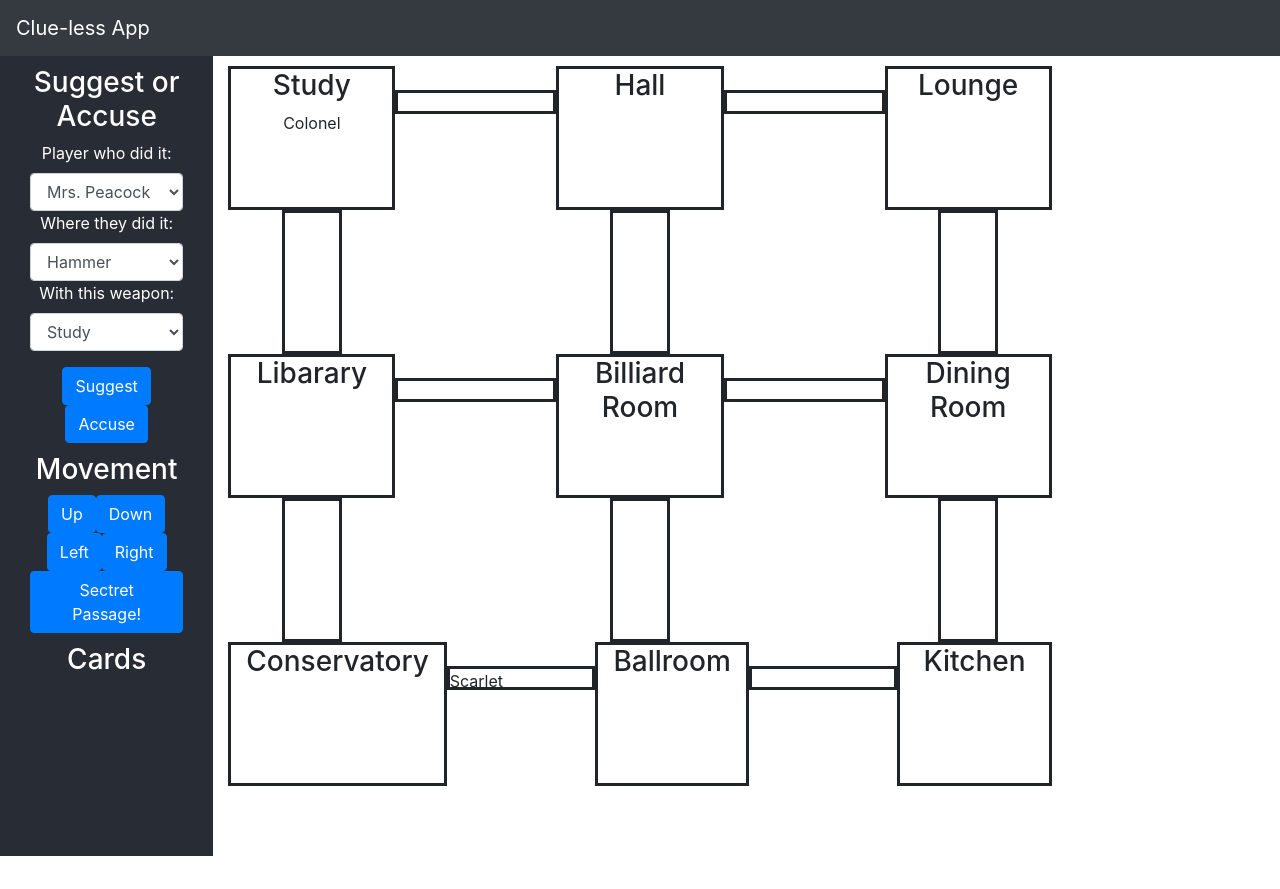
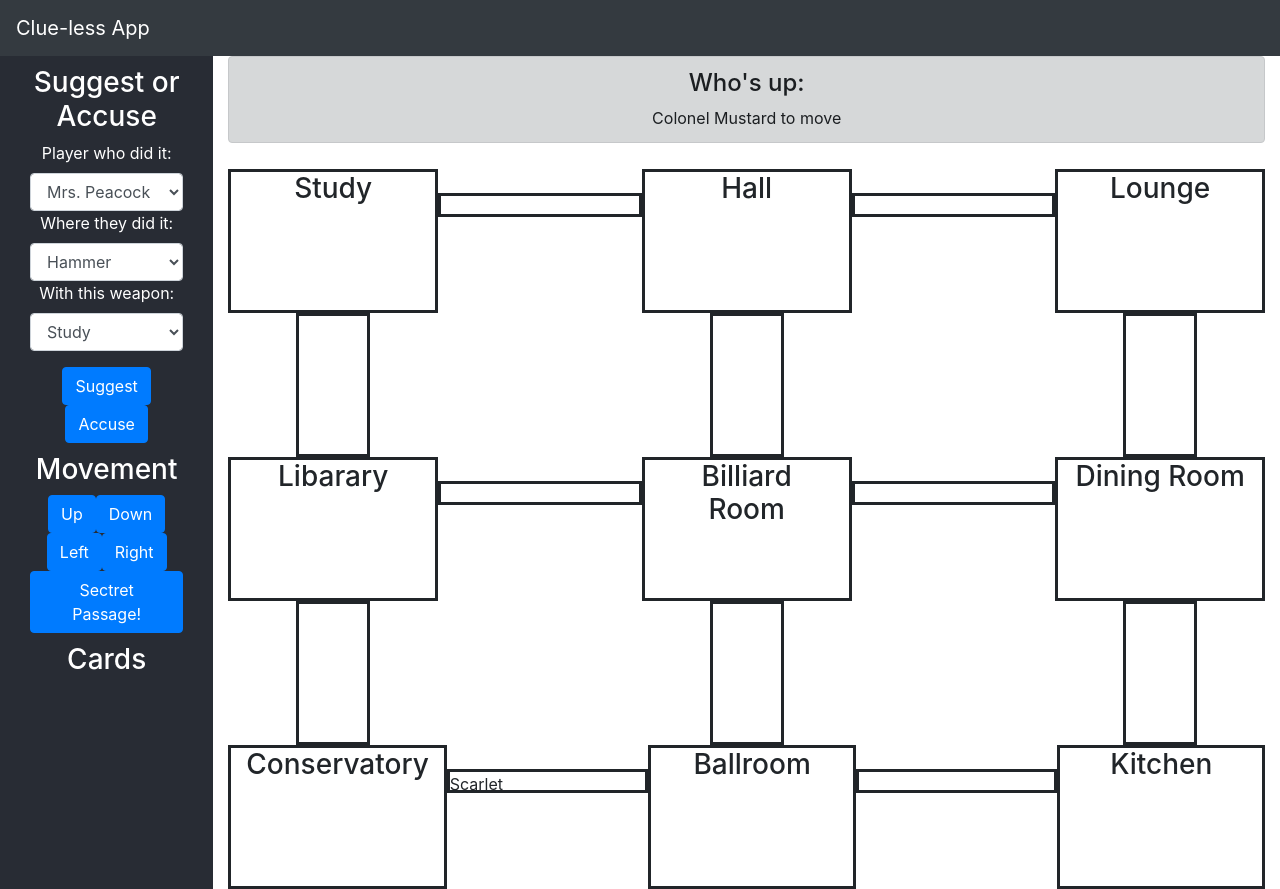
Before and after one commit to chammond3/clueless-frontend, a React (Create React App) app: page / in a window 1280 px wide. Before the commit the page ends 856 px from the top, so only its background shows below. Built offline with nearby package versions, Linux system fonts and the light colour scheme; no server answers.

Commit message:
create const.js

```diff
--- a/src/App.js
+++ b/src/App.js
@@ -8,6 +8,9 @@ import Row from 'react-bootstrap/Row';
 import Col from 'react-bootstrap/Col';
 import Board from './main/Board';
 import Sidebar from "./main/Sidebar";
+import { E_ROOMS } from './main/Const';
+import Jumbotron from 'react-bootstrap/Jumbotron';
+import Alert from 'react-bootstrap/Alert';
 
 class App extends Component {
   constructor(props) {
@@ -15,7 +18,7 @@ class App extends Component {
     this.state = {
         players: [
           {name: "Scarlet", location: "hallway11"},
-          {name: "Colonel", location: "Study"}]
+          {name: "Colonel", location: E_ROOMS.STUDY}]
     }
 }
 
@@ -30,7 +33,13 @@ class App extends Component {
             <Col xs={2} className="App-header">
               <Sidebar/>
             </Col>
-            <Col xs={8}>
+            <Col xs={10}>
+                <Alert variant="dark">
+                  <Alert.Heading>
+                  Who's up:
+                  </Alert.Heading>
+                  Colonel Mustard to move
+                </Alert>
               <Board players={this.state.players}/>
             </Col>
           </Row>
--- a/src/main/Board.jsx
+++ b/src/main/Board.jsx
@@ -2,9 +2,6 @@ import React, { Component } from "react";
 import Container from 'react-bootstrap/Container';
 import Row from 'react-bootstrap/Row';
 import Col from 'react-bootstrap/Col';
-
-
-
 
 
 class Board extends Component {
--- /dev/null
+++ b/src/main/Const.js
@@ -0,0 +1,13 @@
+export const E_ROOMS = {
+    STUDY: {
+        name: "Study",
+        type: "room",
+        adjacentSquares: ["Hallway1", "Hallway2"]
+    }
+};
+
+export const E_PLAYERS = {
+    COLONEL: {
+        name: "Colonel", location: null
+    }
+}
```
